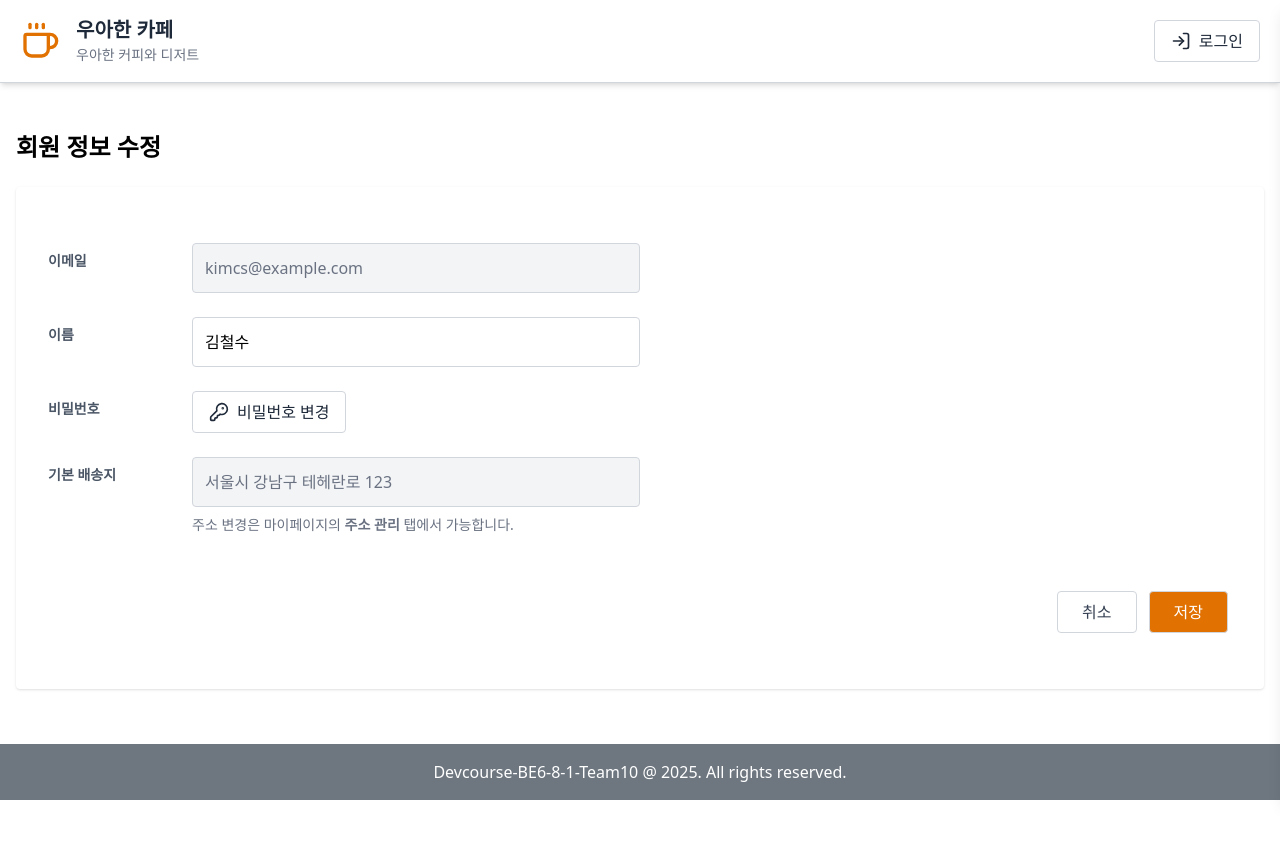
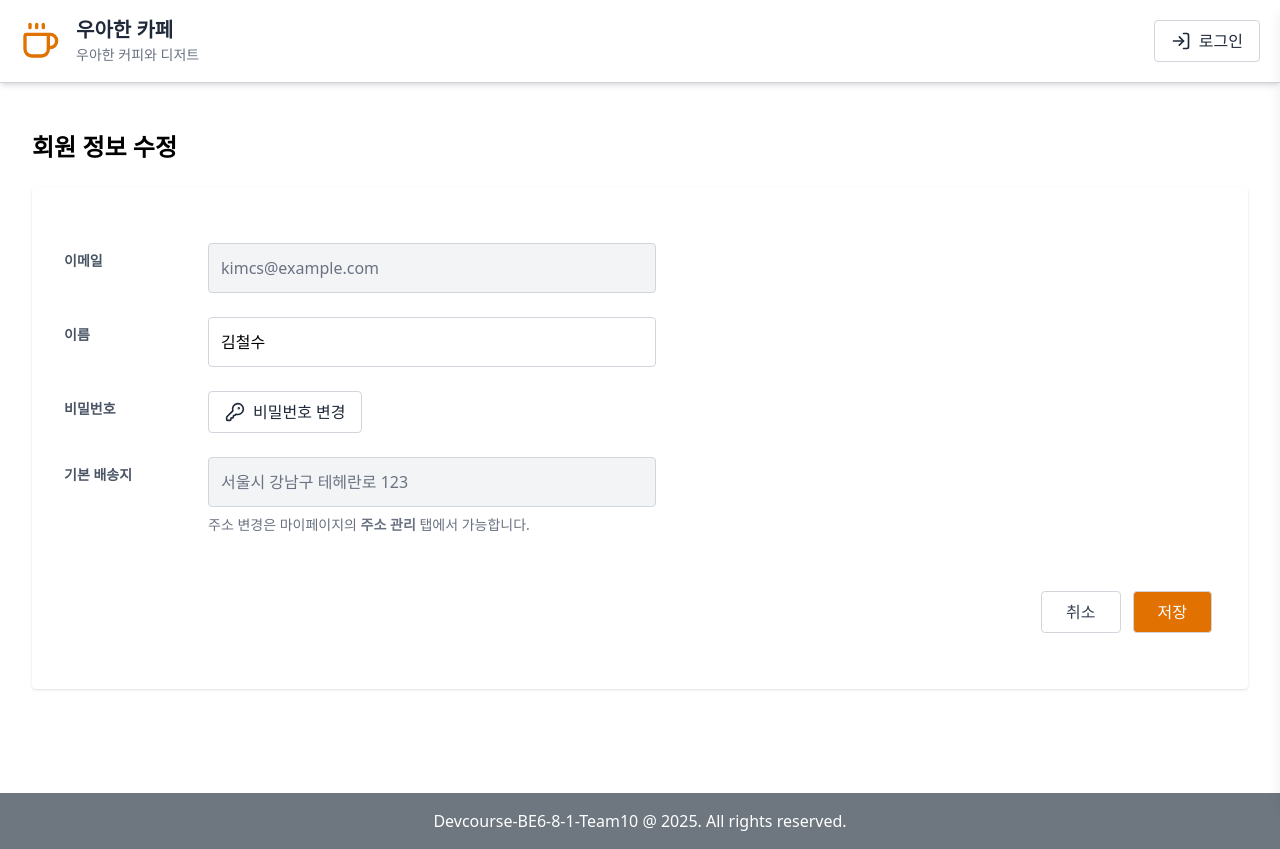
Before and after one commit to Devcourse-BE6-8-1-Team10/Frontend, a Next.js app: page /member/mypage/edit in a window 1280 px wide. Before the commit the page ends 800 px from the top, so only its background shows below. Built offline with nearby package versions, Linux system fonts and the light colour scheme.

Commit message:
fix: footer 수정

```diff
--- a/components/layout/Footer.tsx
+++ b/components/layout/Footer.tsx
@@ -1,7 +1,6 @@
-// components/Footer.tsx
 export default function Footer() {
   return (
-    <div className="w-full h-14 bg-[#6e7780] flex justify-center items-center text-white text-base fixed bottom-0 left-0 z-0 py-4">
+    <div className="w-full h-14 bg-[#6e7780] flex justify-center items-center text-white text-base py-4">
       Devcourse-BE6-8-1-Team10 @ 2025. All rights reserved.
     </div>
   );
--- a/src/app/layout.tsx
+++ b/src/app/layout.tsx
@@ -26,9 +26,11 @@ export default function RootLayout({
 }>) {
   return (
     <html lang="en">
-      <body>
+      <body className="flex flex-col min-h-screen">
         <Header />
-        <main className="max-w-7xl mx-auto pb-14">{children}</main>
+        <main className="flex-1 w-full pb-14">
+          <div className="max-w-7xl mx-auto px-4">{children}</div>
+        </main>
         <Footer />
       </body>
     </html>
```
